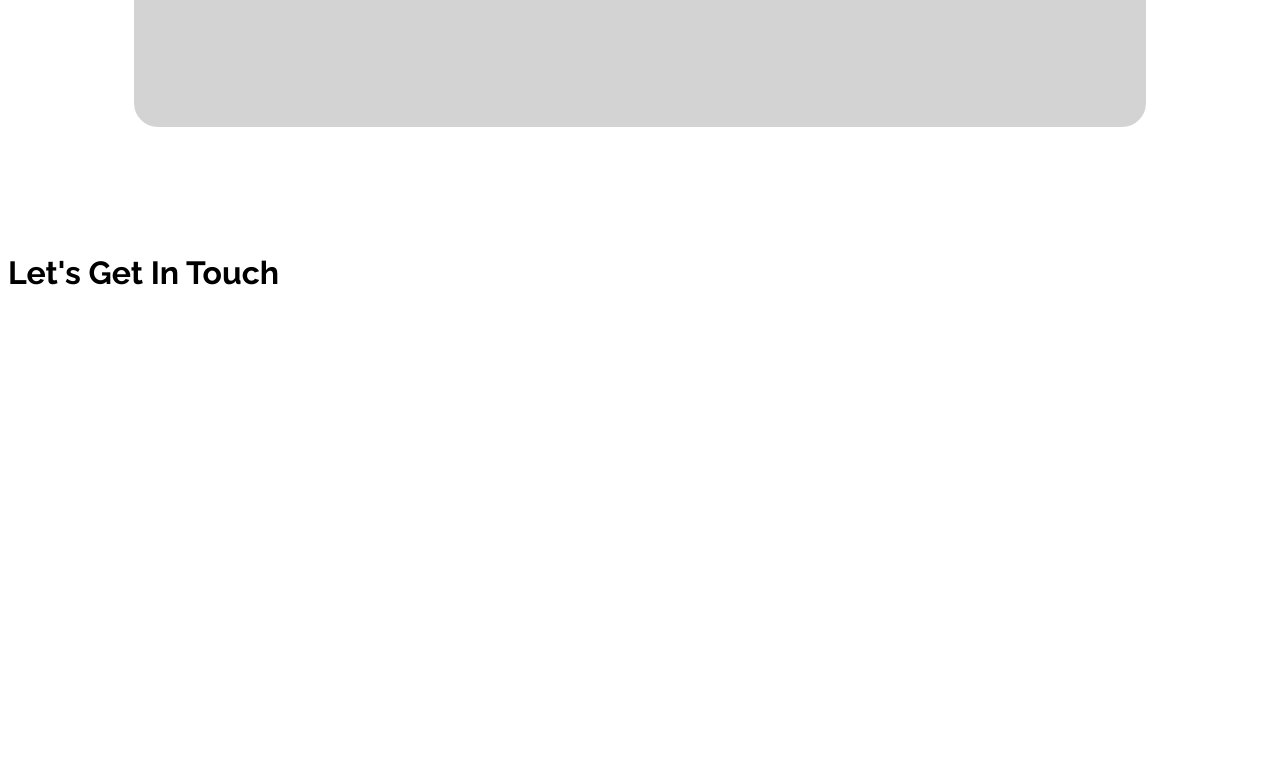
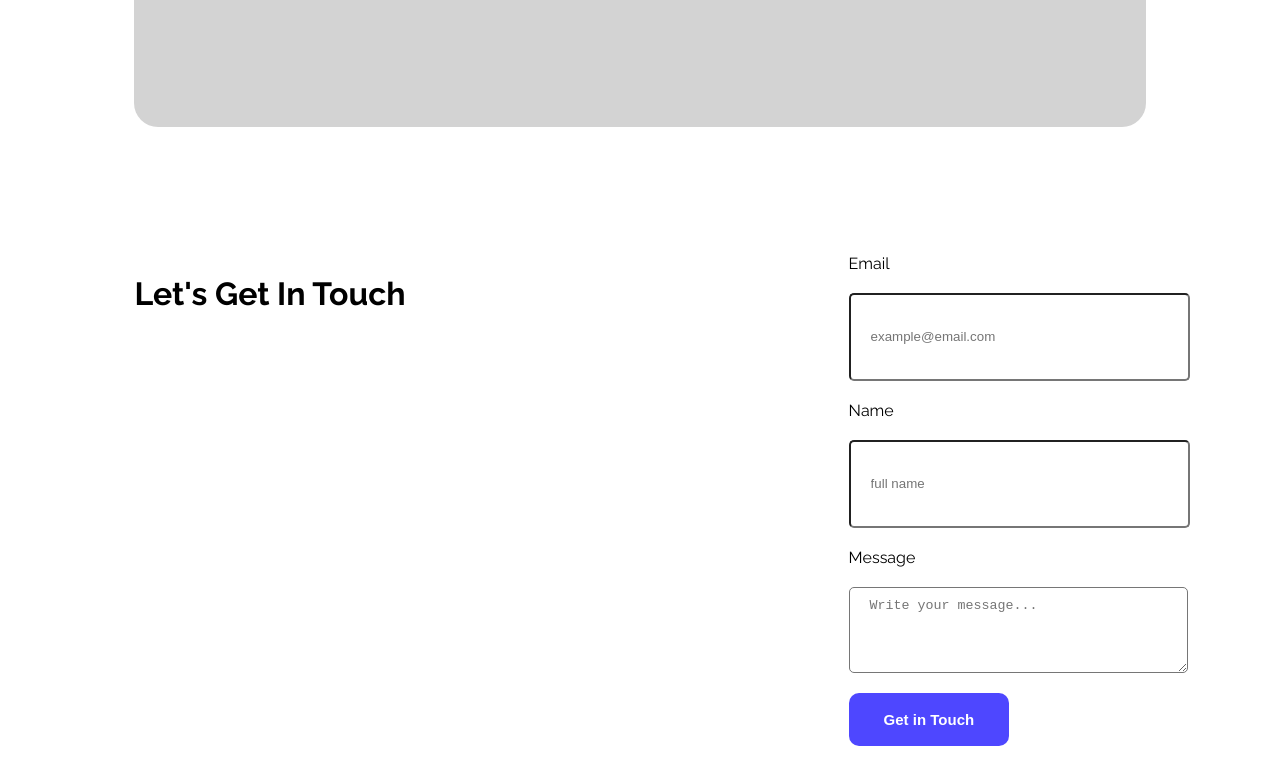
Before and after one commit to MousumiTani/first-assignment-landing-launchpad, a plain HTML site: page index.html in a window 1280 px wide. Shown: the part 1517-2301 px from the top of the page. Before the commit the page ends 1829 px from the top, so only its background shows below. Drawn offline with Linux system fonts and the light colour scheme.

Commit message:
completed till get in touch section

```diff
--- a/index.html
+++ b/index.html
@@ -53,8 +53,18 @@
         </div>
 </section>
 
-<div>
-    <h1 class="users-info"> Let's Get In Touch</h1>
+<div class="users">
+    <h1 class="declaration"> Let's Get In Touch</h1>
+
+    <form action=" ">
+        <label for="email">Email</label>
+        <input type="email" name="" id="" placeholder="example@email.com">
+        <label for="name">Name</label>
+        <input type="text" name="" id="" placeholder="full name">
+        <label for="message">Message</label>
+        <textarea name="" id="" cols="30" rows="50" placeholder="Write your message..."></textarea>
+        <input class="btn" type="submit" value="Get in Touch">
+    </form>
 </div>
     </main>
     <footer>
--- a/styles/style.css
+++ b/styles/style.css
@@ -80,3 +80,18 @@ nav li a{
 .title{
     font-size: xx-large;
 }
+.users{
+    display: flex;
+    justify-content: space-between;
+    margin:10%;
+}
+div input[type="text"], div input[type="email"], div textarea{
+    display: block;
+    border-radius: 5px;
+    height: 64px;
+    width: 100%;
+    padding: 10px 20px;
+    margin-top:20px;
+    margin-bottom: 20px;
+
+}
```
